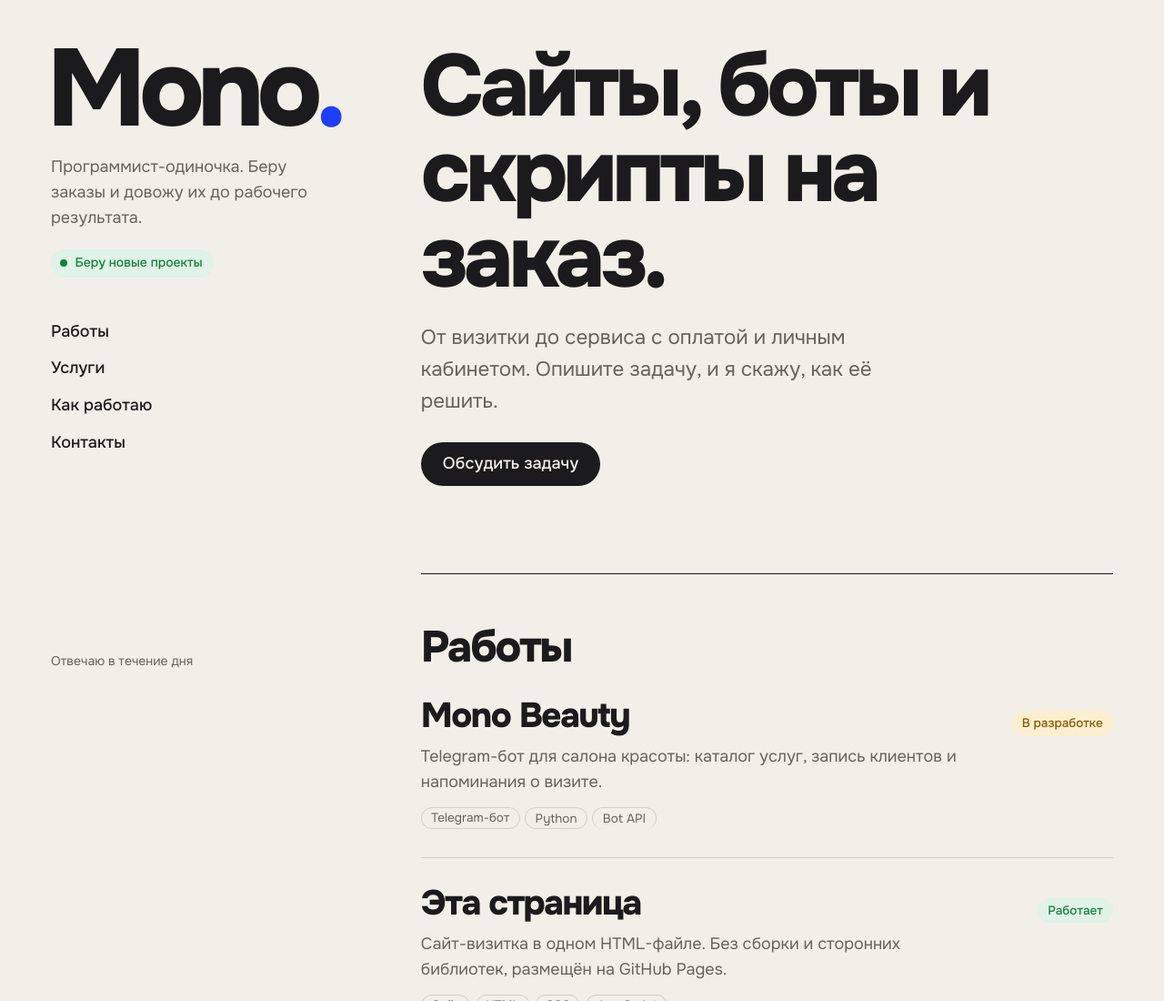
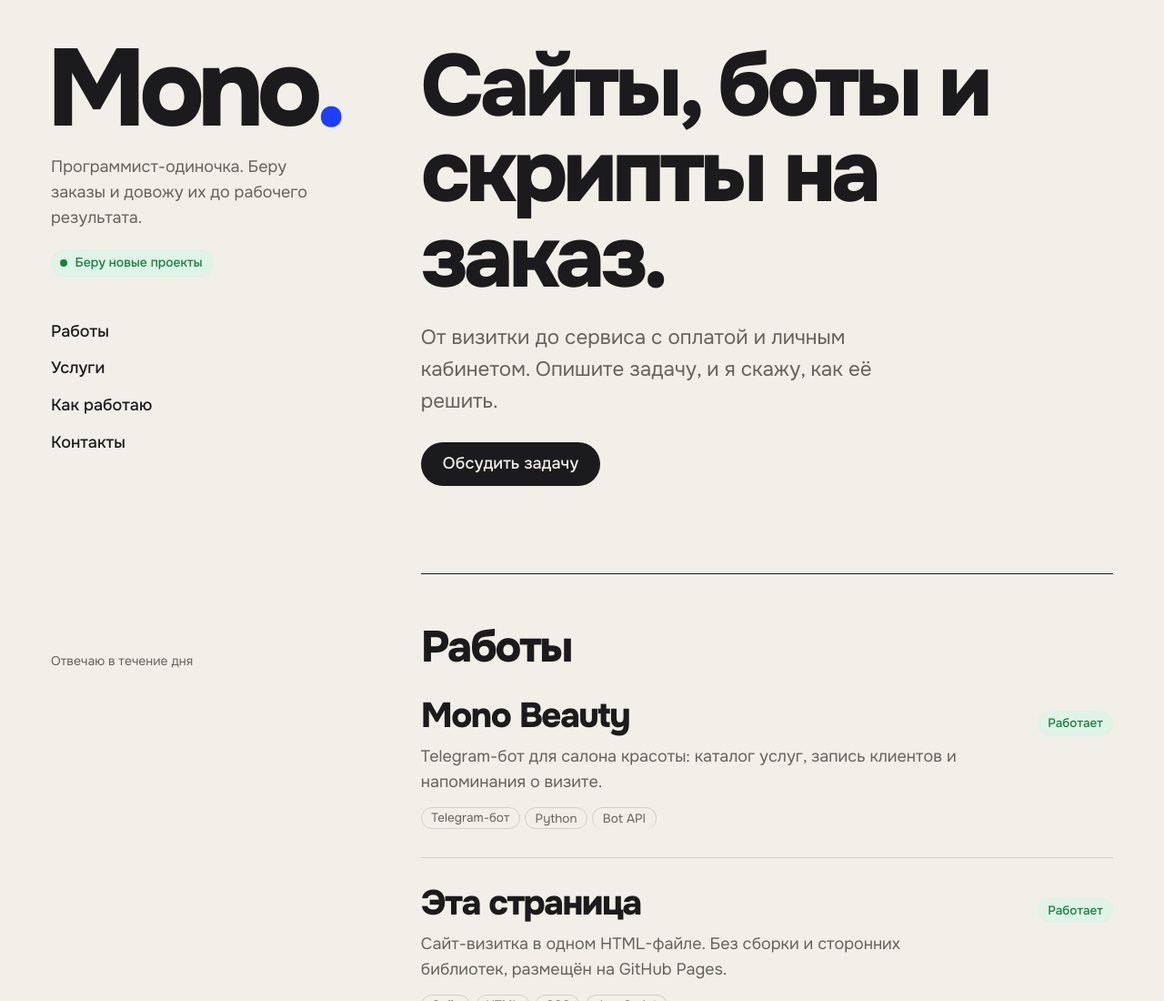
Before and after one commit to Virtuoso3004/mono-site, a plain HTML site: page index.html in a window 1280 px wide. Shown: the top 1100 px of the page at 91% size. Drawn offline with Linux system fonts and the light colour scheme.

Commit message:
Update index.html

```diff
--- a/index.html
+++ b/index.html
@@ -163,7 +163,7 @@ footer{grid-column:1/-1;padding:2rem 0 calc(2rem + env(safe-area-inset-bottom,0p
       <h2>Работы</h2>
       <ul class="work">
         <li>
-          <div class="head"><h3>Mono Beauty</h3><span class="state wip">В разработке</span></div>
+          <div class="head"><h3>Mono Beauty</h3><span class="state live">Работает</span></div>
           <p>Telegram-бот для салона красоты: каталог услуг, запись клиентов и напоминания о визите.</p>
           <ul class="tags"><li>Telegram-бот</li><li>Python</li><li>Bot API</li></ul>
         </li>
```
